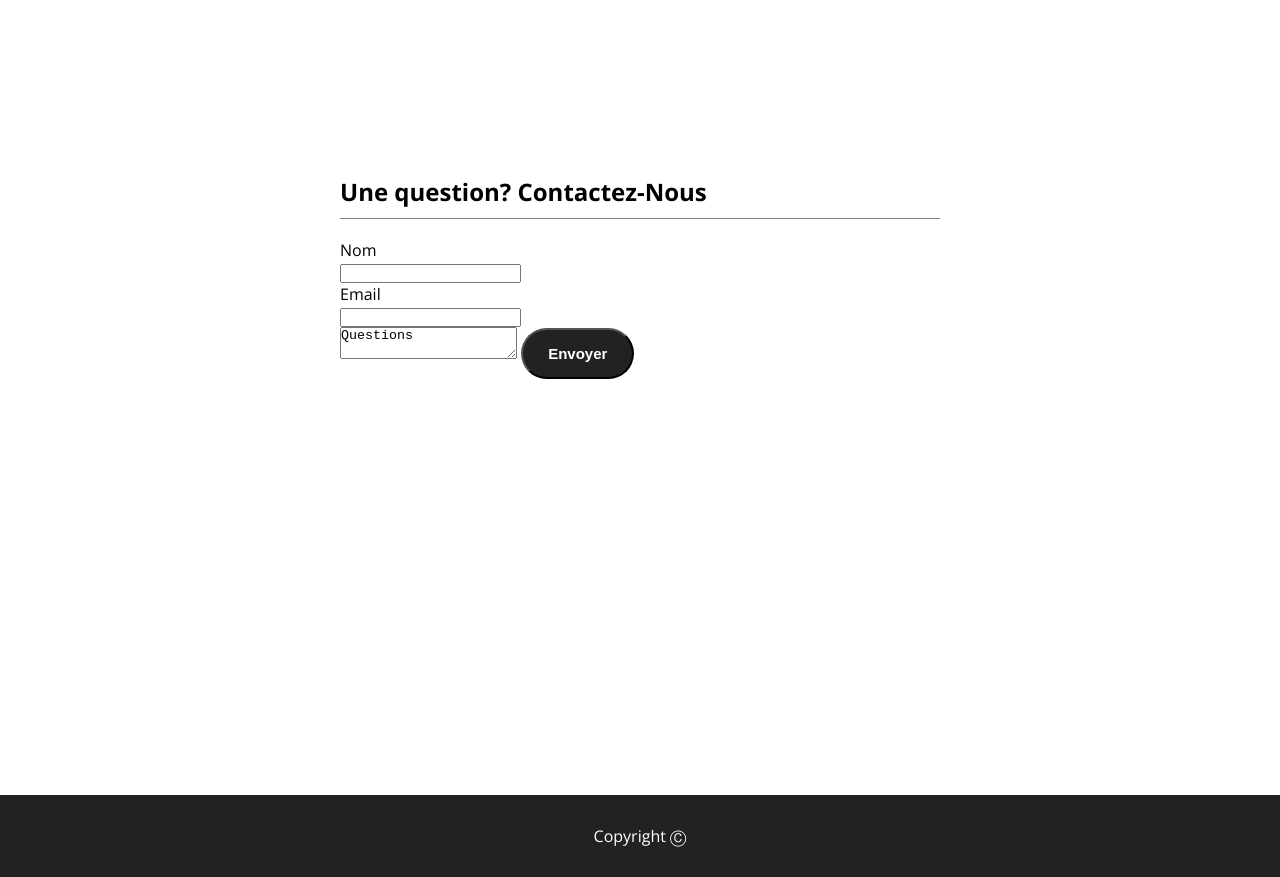
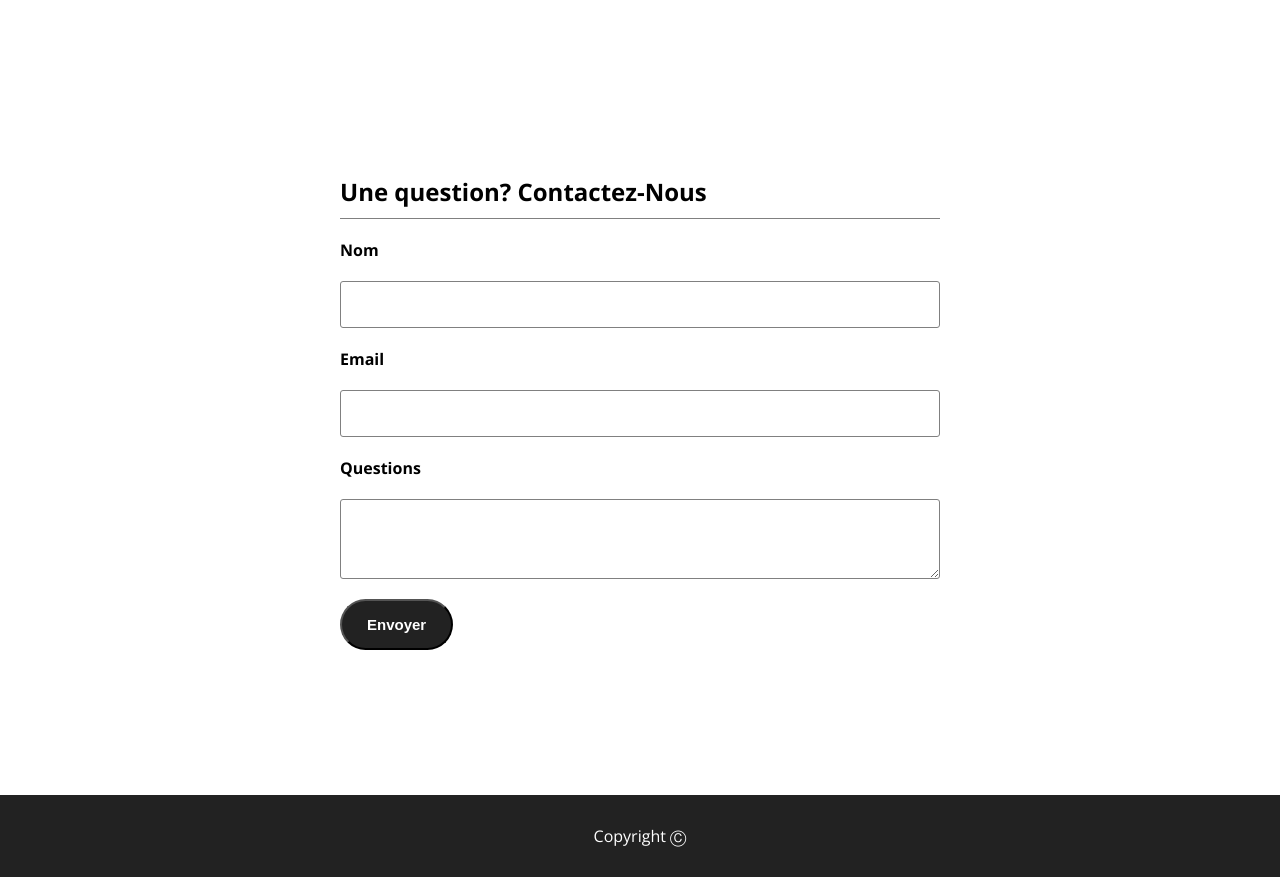
Before and after one commit to Blerina79/Caf--Marius, a plain HTML site: page contact.html in a window 1280 px wide. Shown: the part 72-949 px from the top of the page. Drawn offline with nearby package versions, Linux system fonts and the light colour scheme.

Commit message:
modif page contact

```diff
--- a/contact.html
+++ b/contact.html
@@ -26,15 +26,15 @@
     <section class="contact">
         <div class="contact-form-container">
            <form action="#">
-            <h1 class="underline">Une question? Contactez-Nous</h1>
-           <label for="name">Nom</label>
-           <input type="text" name="name" id="name"/>
-           <label for="email">Email</label>
-           <input type="text" name="email" id="email"/>
-           <label for="question"></label>
-           <textarea name="question" id="question">Questions</textarea>
-           <button class="btn btn-dark">Envoyer</button>
-        </form>
+               <h1 class="underline">Une question? Contactez-Nous</h1>
+               <label class="my-20"  for="name">Nom</label>
+               <input type="text" name="name" id="name"/>
+               <label   class="my-20" for="email">Email</label>
+               <input type="text" name="email" id="email"/>
+               <label class="my-20"   for="question">Questions</label>
+               <textarea name="question" id="question"></textarea>
+               <button class="btn btn-dark  my-20" >Envoyer</button>
+            </form>
         </div>
     </section>
 
--- a/css/style.css
+++ b/css/style.css
@@ -230,9 +230,21 @@ a{
 }
 
 .contact-form-container  form label{
+      display: block;
+      font-weight: 700;
+}
 
+.contact-form-container form input,
+textarea {
     display: block;
+    width: 100%;
+    padding: 15px;
+    border: 1px solid gray;
+    border-radius: 3px;
+}
 
+.contact-form-container form textarea {
+    min-height: 80px;
 }
 /* footer*/
 
```
